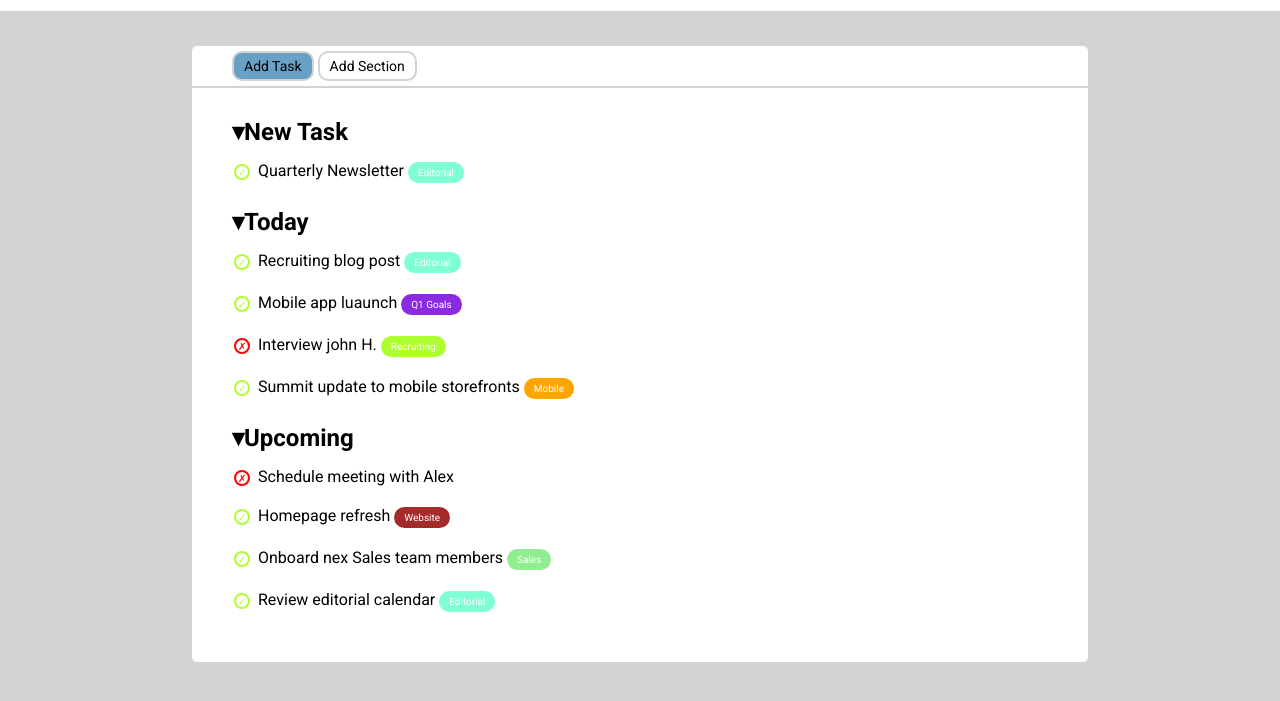
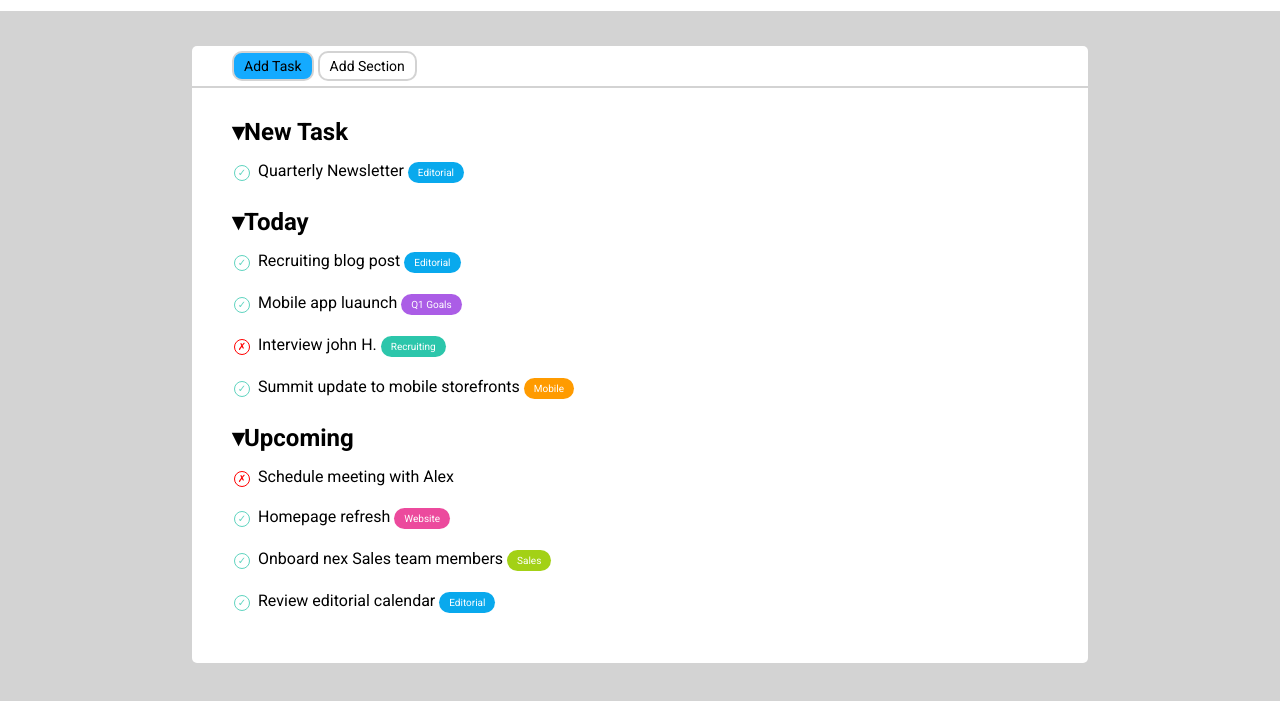
Before and after one commit to emanuelespina/html-css-toboolist, a plain HTML site: page index.html in a window 1280 px wide. Shown: the part 69-770 px from the top of the page. Drawn offline with Linux system fonts and the light colour scheme.

Commit message:
fixbub: fix color

```diff
--- a/css/style.css
+++ b/css/style.css
@@ -86,7 +86,7 @@ h2 {
 }
 
 .button-selection {
-    background-color: rgb(105, 160, 197);
+    background-color: rgb(20, 170, 255);
 }
 
 
@@ -106,13 +106,13 @@ h2 {
 }
 
 .check {
-    color: greenyellow;
-    border: 2px solid greenyellow;
+    color: rgb(96, 212, 192);
+    border: 1px solid rgb(96, 212, 192);
 }
 
 .cross {
     color: red;
-    border: 2px solid red;
+    border: 1px solid red;
 }
 
 /* task  */
@@ -126,25 +126,25 @@ h2 {
 }
 
 .editorial {
-    background-color: aquamarine;
+    background-color: rgb(9, 169, 237);
 }
 
 .q1-goals {
-    background-color: blueviolet;
+    background-color: rgb(171, 93, 230);
 }
 
 .recruiting {
-    background-color: greenyellow;
+    background-color: rgb(44, 198, 171);
 }
 
 .mobile {
-    background-color: orange;
+    background-color: rgb(255, 155, 0);
 }
 
 .website {
-    background-color: brown;
+    background-color: rgb(236, 74, 157);
 }
 
 .sales {
-    background-color: lightgreen;
+    background-color: rgb(163, 209, 22);
 }
```
